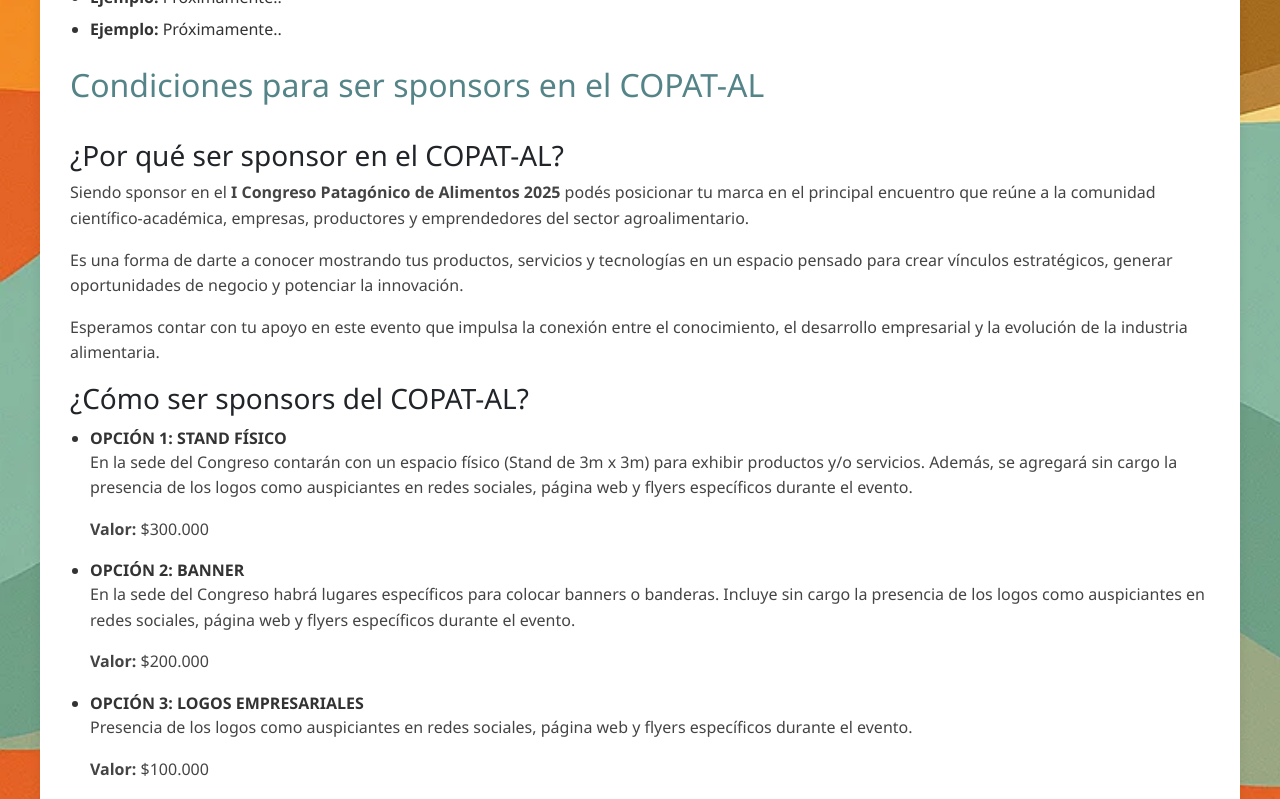
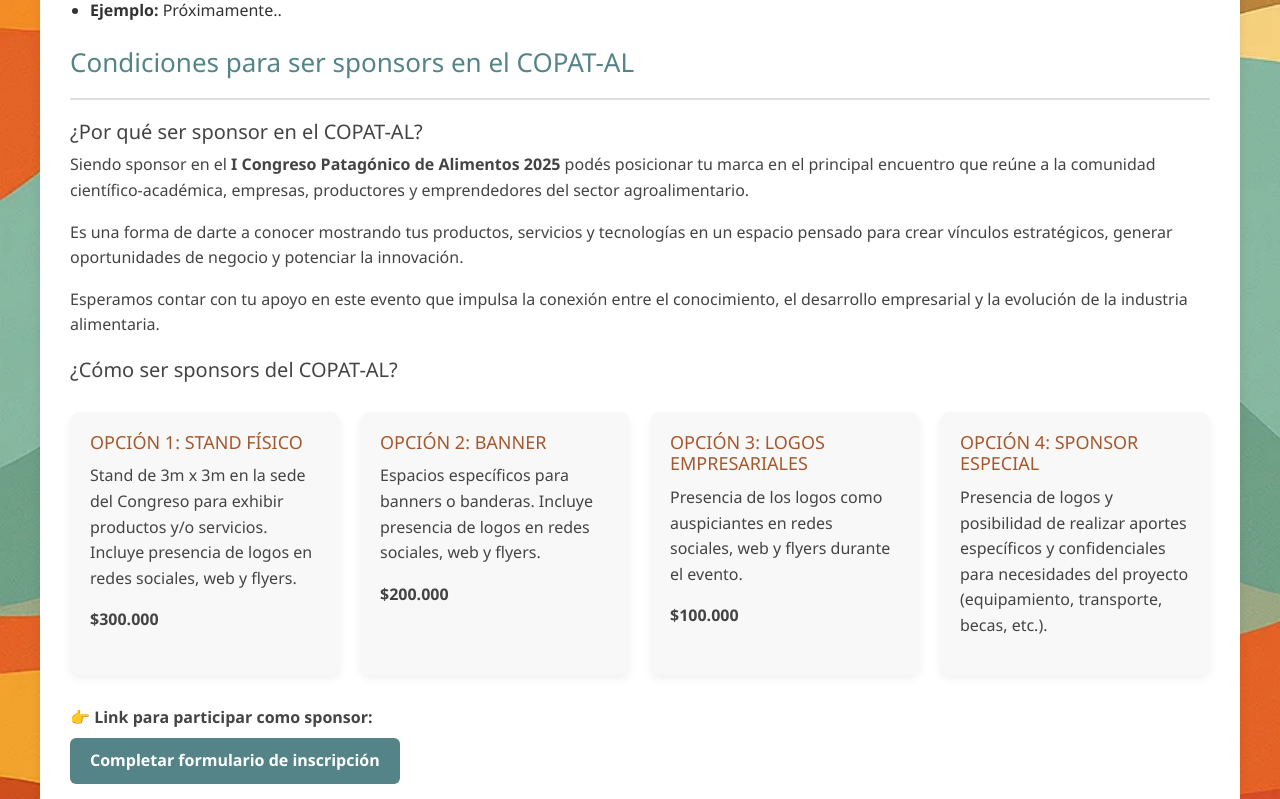
Before and after one commit to Valentindrap/WEBCPA, a React (Create React App) app: page /Auspiciantes in a window 1280 px wide. Shown: the part 460-1259 px from the top of the page. Built offline with nearby package versions, Linux system fonts and the light colour scheme.

Commit message:
Sponsors

```diff
--- a/src/componentes/Auspiciantes.js
+++ b/src/componentes/Auspiciantes.js
@@ -8,7 +8,7 @@ function Auspiciantes() {
 
       <section>
         <h2>Principales</h2>
-        <ul>
+        <ul className="sponsor-list">
           <li><strong>Ejemplo:</strong> Próximamente..</li>
           <li><strong>Ejemplo:</strong> Próximamente..</li>
         </ul>
@@ -16,7 +16,7 @@ function Auspiciantes() {
 
       <section>
         <h2>Auspiciantes Locales</h2>
-        <ul>
+        <ul className="sponsor-list">
           <li><strong>Ejemplo:</strong> Próximamente..</li>
           <li><strong>Ejemplo:</strong> Próximamente..</li>
           <li><strong>Ejemplo:</strong> Próximamente..</li>
@@ -25,7 +25,7 @@ function Auspiciantes() {
 
       <section>
         <h2>Condiciones para ser sponsors en el COPAT-AL</h2>
-        <br></br>
+        <div className="separator"></div>
 
         <h3>¿Por qué ser sponsor en el COPAT-AL?</h3>
         <p>
@@ -40,51 +40,46 @@ function Auspiciantes() {
 
         <h3>¿Cómo ser sponsors del COPAT-AL?</h3>
 
-        <ul>
-          <li>
-            <strong>OPCIÓN 1: STAND FÍSICO</strong>
+        <div className="opciones">
+          <div className="opcion-card">
+            <h4>OPCIÓN 1: STAND FÍSICO</h4>
             <p>
-              En la sede del Congreso contarán con un espacio físico (Stand de 3m x 3m) para exhibir productos y/o servicios.
-              Además, se agregará sin cargo la presencia de los logos como auspiciantes en redes sociales, página web y flyers específicos durante el evento.
+              Stand de 3m x 3m en la sede del Congreso para exhibir productos y/o servicios. Incluye presencia de logos en redes sociales, web y flyers.
             </p>
-            <p><strong>Valor:</strong> $300.000</p>
-          </li>
+            <p className="precio">$300.000</p>
+          </div>
 
-          <li>
-            <strong>OPCIÓN 2: BANNER</strong>
+          <div className="opcion-card">
+            <h4>OPCIÓN 2: BANNER</h4>
             <p>
-              En la sede del Congreso habrá lugares específicos para colocar banners o banderas.
-              Incluye sin cargo la presencia de los logos como auspiciantes en redes sociales, página web y flyers específicos durante el evento.
+              Espacios específicos para banners o banderas. Incluye presencia de logos en redes sociales, web y flyers.
             </p>
-            <p><strong>Valor:</strong> $200.000</p>
-          </li>
+            <p className="precio">$200.000</p>
+          </div>
 
-          <li>
-            <strong>OPCIÓN 3: LOGOS EMPRESARIALES</strong>
+          <div className="opcion-card">
+            <h4>OPCIÓN 3: LOGOS EMPRESARIALES</h4>
             <p>
-              Presencia de los logos como auspiciantes en redes sociales, página web y flyers específicos durante el evento.
+              Presencia de los logos como auspiciantes en redes sociales, web y flyers durante el evento.
             </p>
-            <p><strong>Valor:</strong> $100.000</p>
-          </li>
+            <p className="precio">$100.000</p>
+          </div>
 
-          <li>
-            <strong>OPCIÓN 4: SPONSOR ESPECIAL</strong>
+          <div className="opcion-card">
+            <h4>OPCIÓN 4: SPONSOR ESPECIAL</h4>
             <p>
-              Presencia de los logos como auspiciantes en redes sociales, página web y flyers específicos durante el evento.
-              También ofrece la posibilidad de realizar aportes específicos y confidenciales, orientados a necesidades puntuales del proyecto
-              (por ejemplo: equipamiento, transporte, becas, artículos de librería, etc.), tanto en aportes en especies como dirigidos.
+              Presencia de logos y posibilidad de realizar aportes específicos y confidenciales para necesidades del proyecto (equipamiento, transporte, becas, etc.).
             </p>
-          </li>
-        </ul>
+          </div>
+        </div>
 
-        <p>
-          <strong>Link para participar como sponsor:</strong><br/>
+        <p className="link-sponsor">
+          <strong>👉 Link para participar como sponsor:</strong><br/>
           <a href="https://forms.gle/YkSwquKg9zCkwQ6ZA" target="_blank" rel="noreferrer">
-            https://forms.gle/YkSwquKg9zCkwQ6ZA
+            Completar formulario de inscripción
           </a>
         </p>
       </section>
-
     </div>
   );
 }
--- a/src/css/Auspiciantes.css
+++ b/src/css/Auspiciantes.css
@@ -13,12 +13,26 @@
   text-align: center;
   color: #A6582D;
   margin-bottom: 30px;
+  font-size: 36px;
 }
 
 .auspiciantes h2 {
   color: #548488;
   margin-top: 25px;
   margin-bottom: 10px;
+  font-size: 26px;
+}
+
+.auspiciantes h3 {
+  color: #444;
+  margin-top: 20px;
+  font-size: 20px;
+}
+
+.auspiciantes h4 {
+  color: #A6582D;
+  margin-bottom: 10px;
+  font-size: 18px;
 }
 
 .auspiciantes p {
@@ -27,12 +41,12 @@
   line-height: 1.6;
 }
 
-  .auspiciantes ul {
+.sponsor-list {
   padding-left: 20px;
   margin-top: 10px;
 }
 
-  .auspiciantes ul li {
+.sponsor-list li {
   font-size: 16px;
   color: #333;
   margin-bottom: 8px;
@@ -41,10 +55,65 @@
 .auspiciantes a {
   color: #003366;
   text-decoration: none;
+  font-weight: bold;
 }
 
 .auspiciantes a:hover {
   text-decoration: underline;
+}
+
+.opciones {
+  display: grid;
+  grid-template-columns: repeat(auto-fit, minmax(260px, 1fr));
+  gap: 20px;
+  margin: 30px 0;
+}
+
+.opcion-card {
+  background-color: #f8f8f8;
+  border-radius: 10px;
+  padding: 20px;
+  box-shadow: 0 4px 10px rgba(0,0,0,0.06);
+  transition: transform 0.2s ease, box-shadow 0.2s ease;
+}
+
+.opcion-card:hover {
+  transform: translateY(-5px);
+  box-shadow: 0 6px 14px rgba(0,0,0,0.12);
+}
+
+.precio {
+  color: #548488;
+  font-weight: bold;
+  font-size: 18px;
+  margin-top: 10px;
+}
+
+.separator {
+  height: 2px;
+  background-color: #ddd;
+  margin: 20px 0;
+  border-radius: 4px;
+}
+
+.link-sponsor {
+  margin-top: 30px;
+  font-size: 18px;
+}
+
+.link-sponsor a {
+  display: inline-block;
+  margin-top: 8px;
+  padding: 10px 20px;
+  background-color: #548488;
+  color: white;
+  border-radius: 6px;
+  text-decoration: none;
+  transition: background 0.3s;
+}
+
+.link-sponsor a:hover {
+  background-color: #40696b;
 }
 
 /* Responsive */
@@ -54,15 +123,15 @@
   }
 
   .auspiciantes h1 {
-      font-size: 22px;
+    font-size: 26px;
   }
 
   .auspiciantes h2 {
-      font-size: 18px;
+    font-size: 20px;
   }
 
   .auspiciantes p,
-    .auspiciantes ul li {
+  .sponsor-list li {
     font-size: 14px;
   }
 }
```
Also changed, not shown: 1 other file (tests, documents, lock files or other folders). Lines whose indentation alone changed are shown as unchanged.
